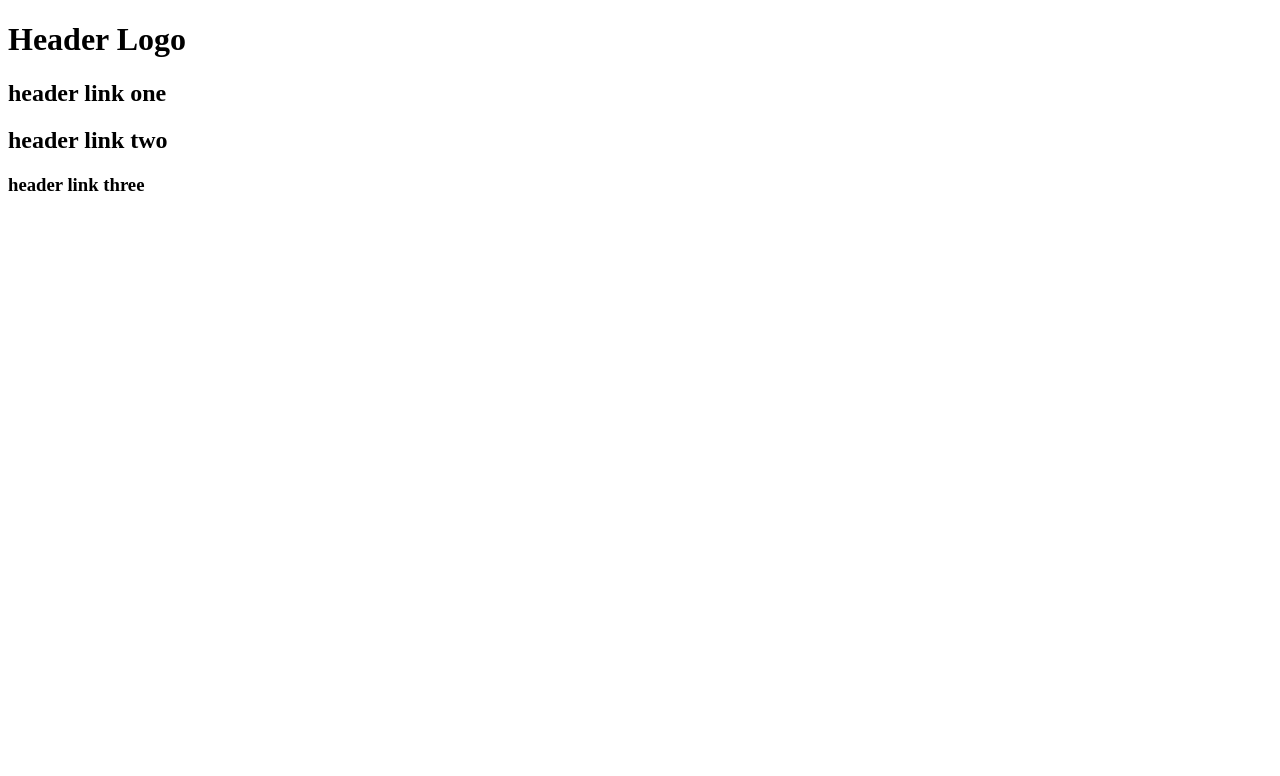
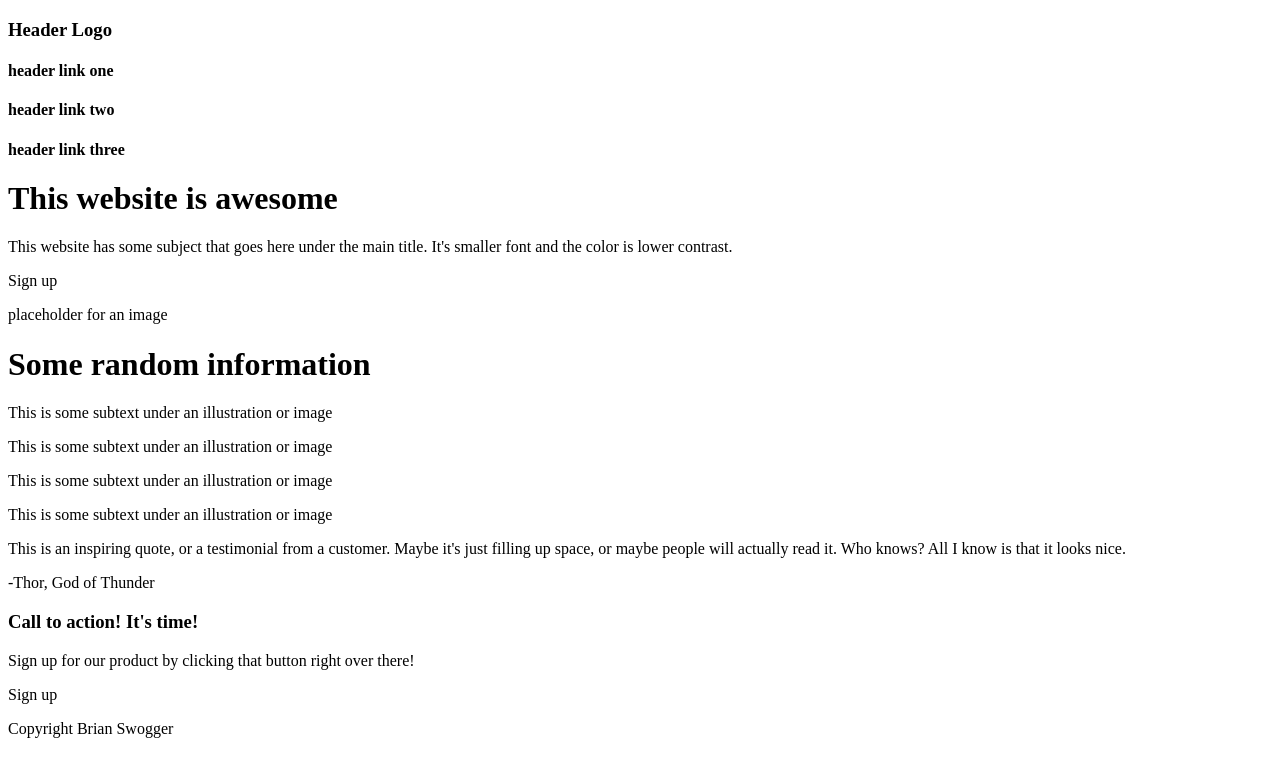
Before and after one commit to bswogger02/landing-page-project, a plain HTML site: page index.html in a window 1280 px wide. Drawn offline with Linux system fonts and the light colour scheme.

Commit message:
added some sections to index.html

```diff
--- a/index.html
+++ b/index.html
@@ -9,11 +9,51 @@
 <body>
     <div class="heading">
         <div class="headers">
-            <h1>Header Logo</h1>
-            <h2>header link one</h2>
-            <h2>header link two</h2>
-            <h3>header link three</h3>
+            <h3>Header Logo</h1>
+            <h4>header link one</h2>
+            <h4>header link two</h2>
+            <h4>header link three</h3>
         </div>
+
+        <h1>This website is awesome</h1>
+        <p>This website has some subject that goes here under the main title.
+            It's smaller font and the color is lower contrast.
+        </p>
+        <a>Sign up</a>
+        <p>placeholder for an image</p>
+    </div>
+
+    <div class="info-section">
+        <h1>Some random information</h1>
+        <div class="images-with-info">
+            <p></p>
+            <p>This is some subtext under an illustration or image</p>
+            <p></p>
+            <p>This is some subtext under an illustration or image</p>
+            <p></p>
+            <p>This is some subtext under an illustration or image</p>
+            <p></p>
+            <p>This is some subtext under an illustration or image</p>
+        </div>
+    </div>
+
+    <div class="quote-section">
+        <p>This is an inspiring quote, or a testimonial from a customer. Maybe it's just filling
+            up space, or maybe people will actually read it. Who knows? All I know is that it looks nice.
+        </p>
+        <p>-Thor, God of Thunder</p>
+    </div>
+
+    <div class="bottom-section">
+        <div class="call-to">
+            <h3>Call to action! It's time!</h3>
+            <p>Sign up for our product by clicking that button right over there!</p>
+            <a>Sign up</a>
+        </div>
+    </div>
+
+    <div class="copyright">
+        <p>Copyright Brian Swogger</p>
     </div>
 </body>
 </html>
```
